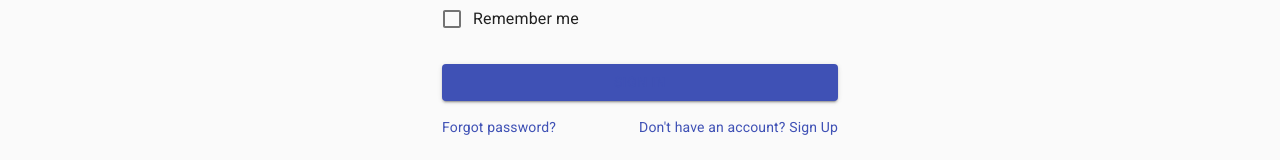
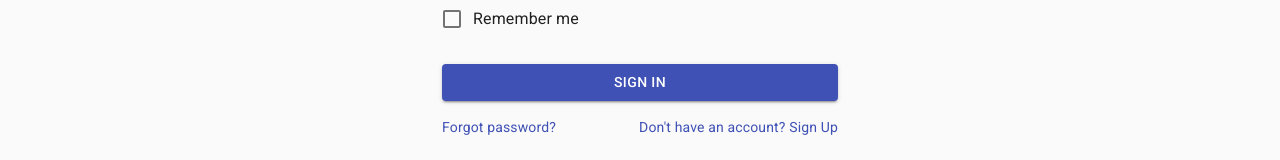
Before and after one commit to zhouyiartemiswang/the_pantry, a React (Create React App) app: page /login in a window 1280 px wide. Shown: the part 266-426 px from the top of the page. Built offline with nearby package versions, Linux system fonts and the light colour scheme; no server answers.

Commit message:
added useHistory

```diff
--- a/src/pages/Login/index.js
+++ b/src/pages/Login/index.js
@@ -1,4 +1,5 @@
 import React, { useState, useEffect } from 'react';
+import { useHistory } from 'react-router-dom';
 import Button from '@material-ui/core/Button';
 import CssBaseline from '@material-ui/core/CssBaseline';
 import TextField from '@material-ui/core/TextField';
@@ -51,9 +52,12 @@ export default function Login() {
 
     const handleFormSubmit = event => {
         event.preventDefault();
+        let history = useHistory();
         API.loginUser(loginFormState)
-            .then(newToken => {
-                localStorage.setItem("token", newToken.token)
+            .then(res => {
+                localStorage.setItem("token", res.token)
+                // API.getOneUser(res.id)
+                // history.push("/owner/dashboard")
             })
             .catch(err => console.log(err));
     }
@@ -104,9 +108,7 @@ export default function Login() {
                         className={classes.submit}
                         onClick={handleFormSubmit}
                     >
-                        <Link href="/owner/dashboard">
                             Sign In
-                        </Link>
                     </Button>
                     <Grid container>
                         <Grid item xs>
```
